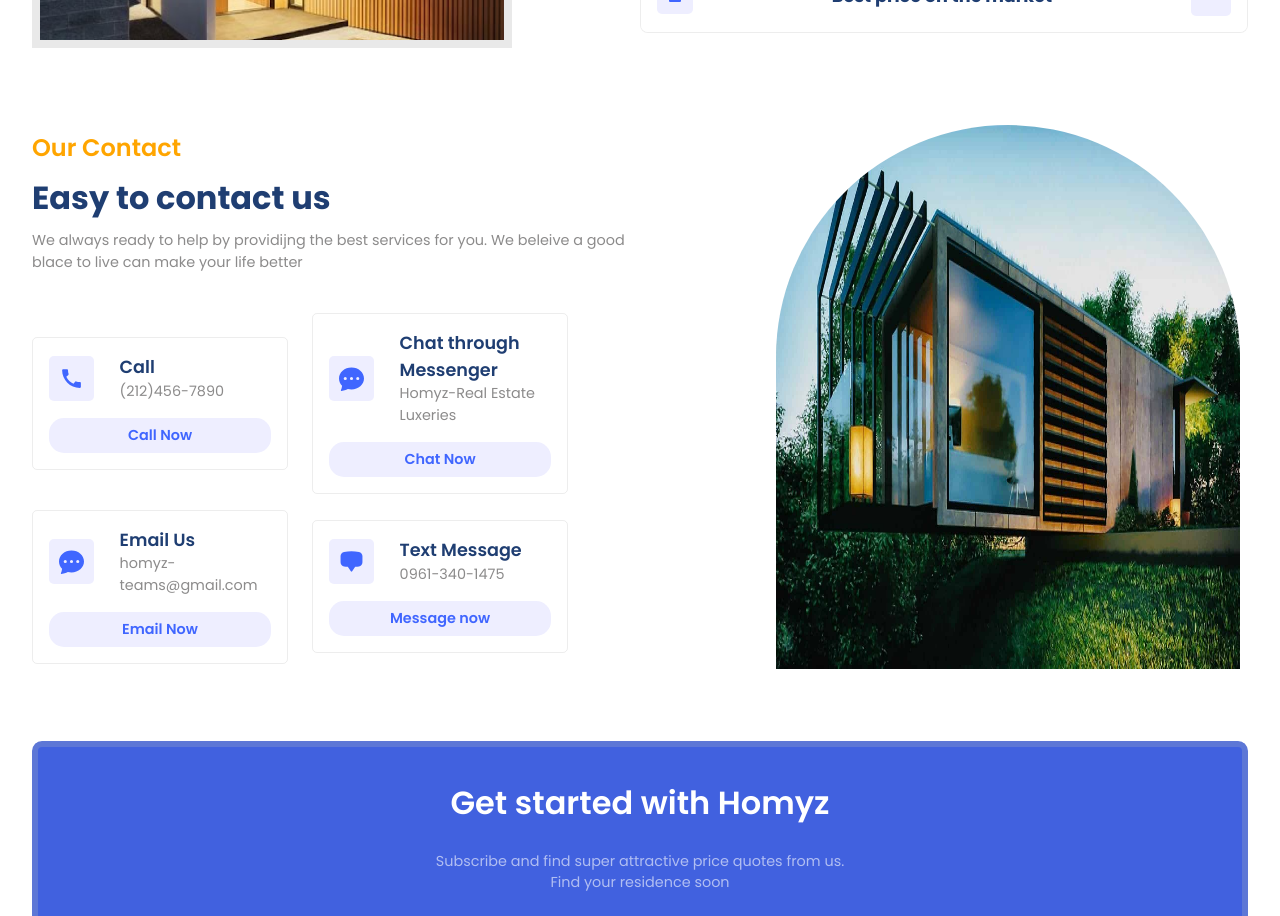
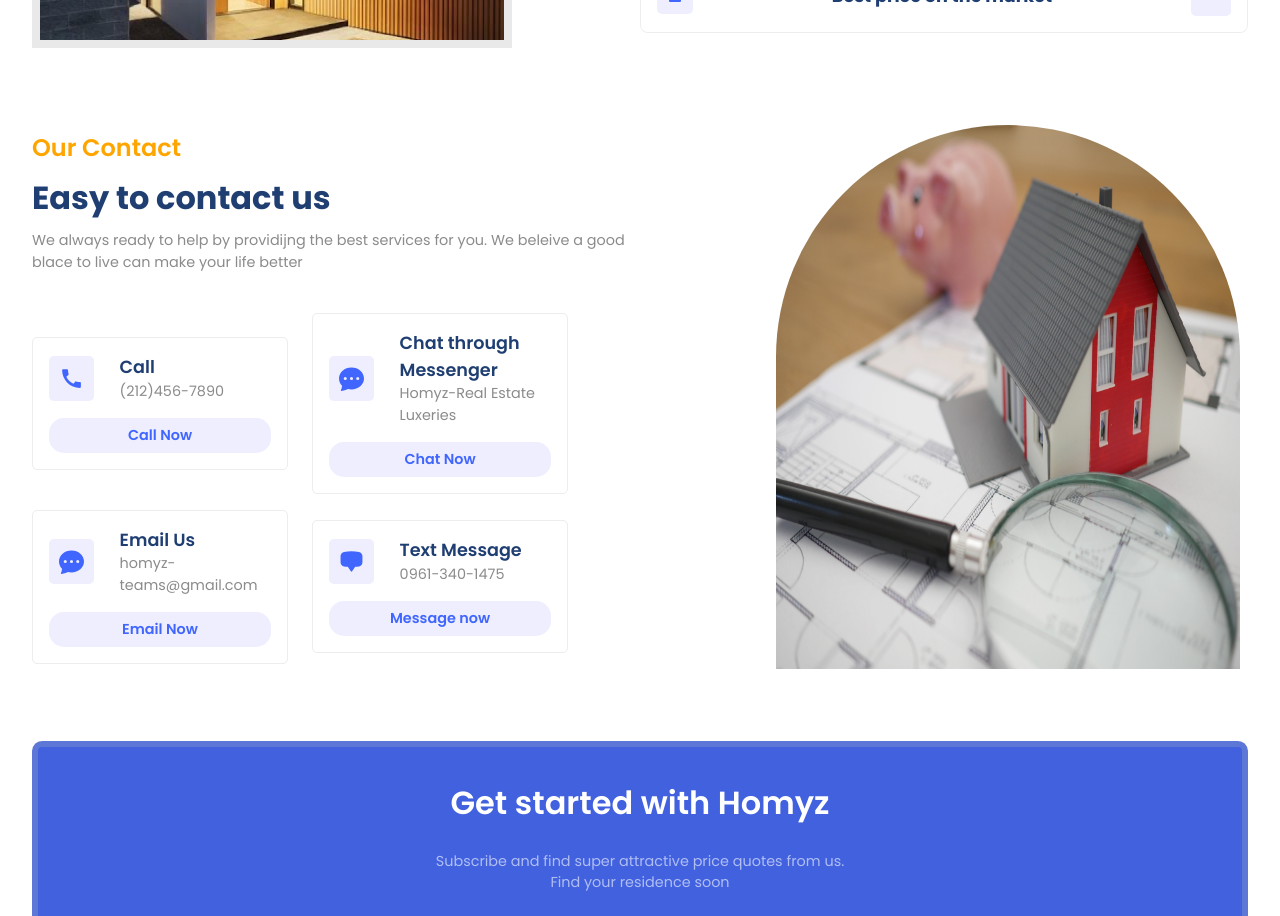
Before and after one commit to blhbhl/mp2-realestate, a React (Vite) app in the folder frontend/: page / in a window 1280 px wide. Shown: the part 2560-3476 px from the top of the page. Built offline with nearby package versions, Linux system fonts and the light colour scheme.

Commit message:
change of contact img

```diff
--- a/frontend/src/components/Contact/Contact.jsx
+++ b/frontend/src/components/Contact/Contact.jsx
@@ -80,7 +80,7 @@ const Contact = () => {
         {/* right side */}
         <div className="flexEnd c-right">
           <div className="image-container">
-            <img src="./contact.jpg" alt="" />
+            <img src="./housebg.jpg" alt="" />
           </div>
         </div>
       </div>
--- a/frontend/src/components/Header/Header.jsx
+++ b/frontend/src/components/Header/Header.jsx
@@ -6,7 +6,6 @@ import { getMenuStyles } from "../../utils/common";
 import useHeaderColor from "../../hooks/useHeaderColor";
 import OutsideClickHandler from "react-outside-click-handler";
 import LoginForm from "../../pages/Login/LoginForm";
-import RegisterForm from "../../pages/Register/RegisterForm";
 
 const Header = () => {
   const [menuOpened, setMenuOpened] = useState(false);
--- a/frontend/src/pages/Login/Login.css
+++ b/frontend/src/pages/Login/Login.css
@@ -1,4 +1,3 @@
-
 .login-form {
   width: 350px;
   margin: 20px auto;
```
Also changed, not shown: frontend/public/contact.jpg (deleted), frontend/public/housebg.jpg (added).
